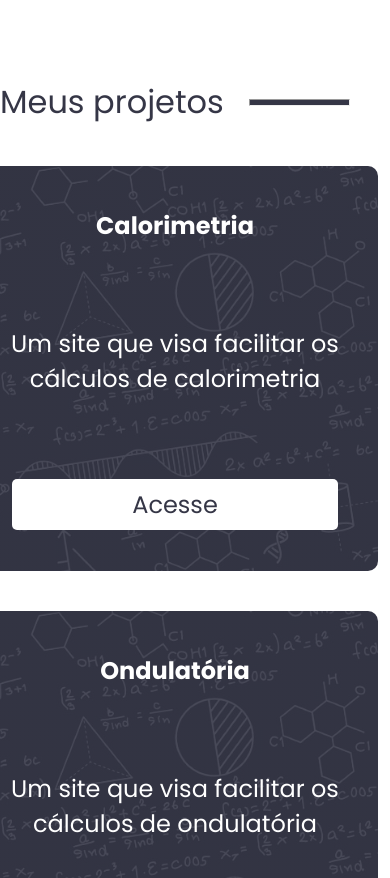
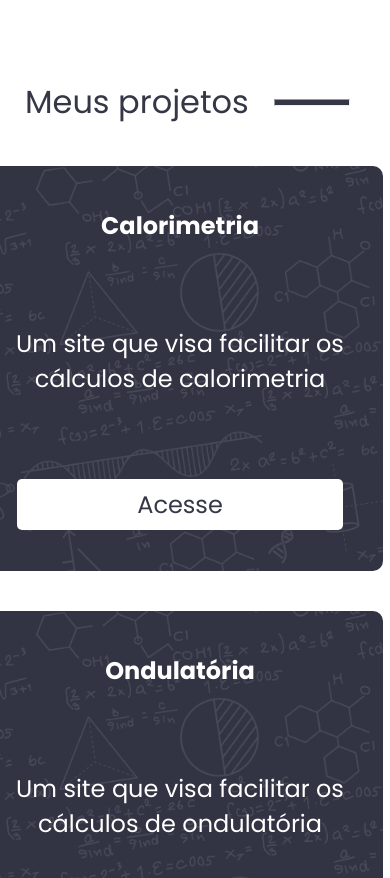
Before and after one commit to igormsiqueira0/projetos-ensino-medio, a plain HTML site: page index.html in a window 390 px wide. Shown: the part 933-1811 px from the top of the page. Drawn offline with Linux system fonts and the light colour scheme.

Commit message:
Update estilo.css

```diff
--- a/estilo.css
+++ b/estilo.css
@@ -249,7 +249,7 @@ input {
 @media (max-width: 1400px) {
 
     .tudo {
-        padding: 0px 40px 0px 0px;
+        padding: 0px 40px 0px 40px;
     }
 
     #div1 {
@@ -261,4 +261,12 @@ input {
     .imgintro {
         display: none;
     }
+
+    #projetostitulo {
+        margin-left: 15px;
+    }
+
+    .tudo {
+        padding: 0px 40px 0px 10px;
+    }
 }
```
